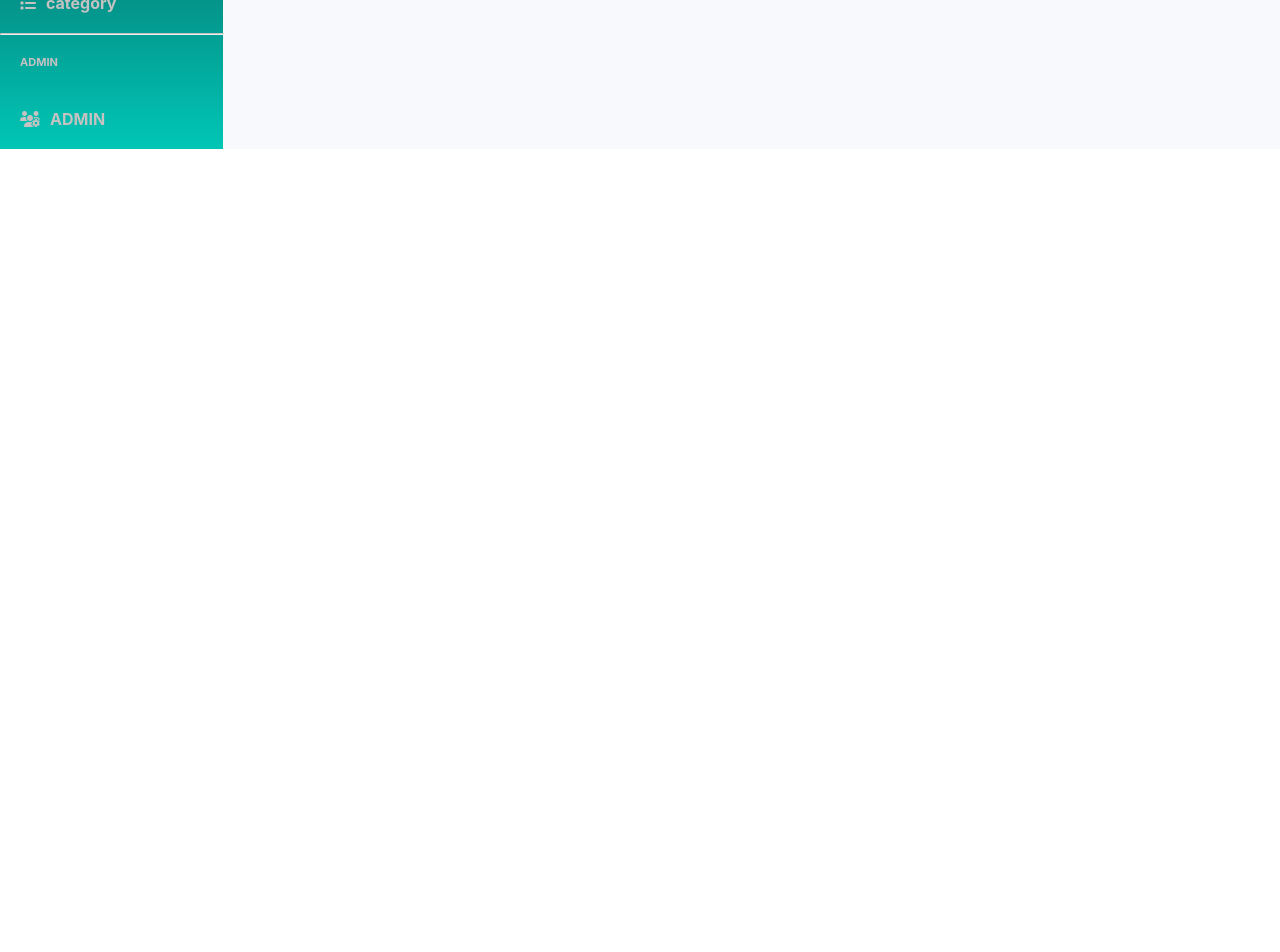
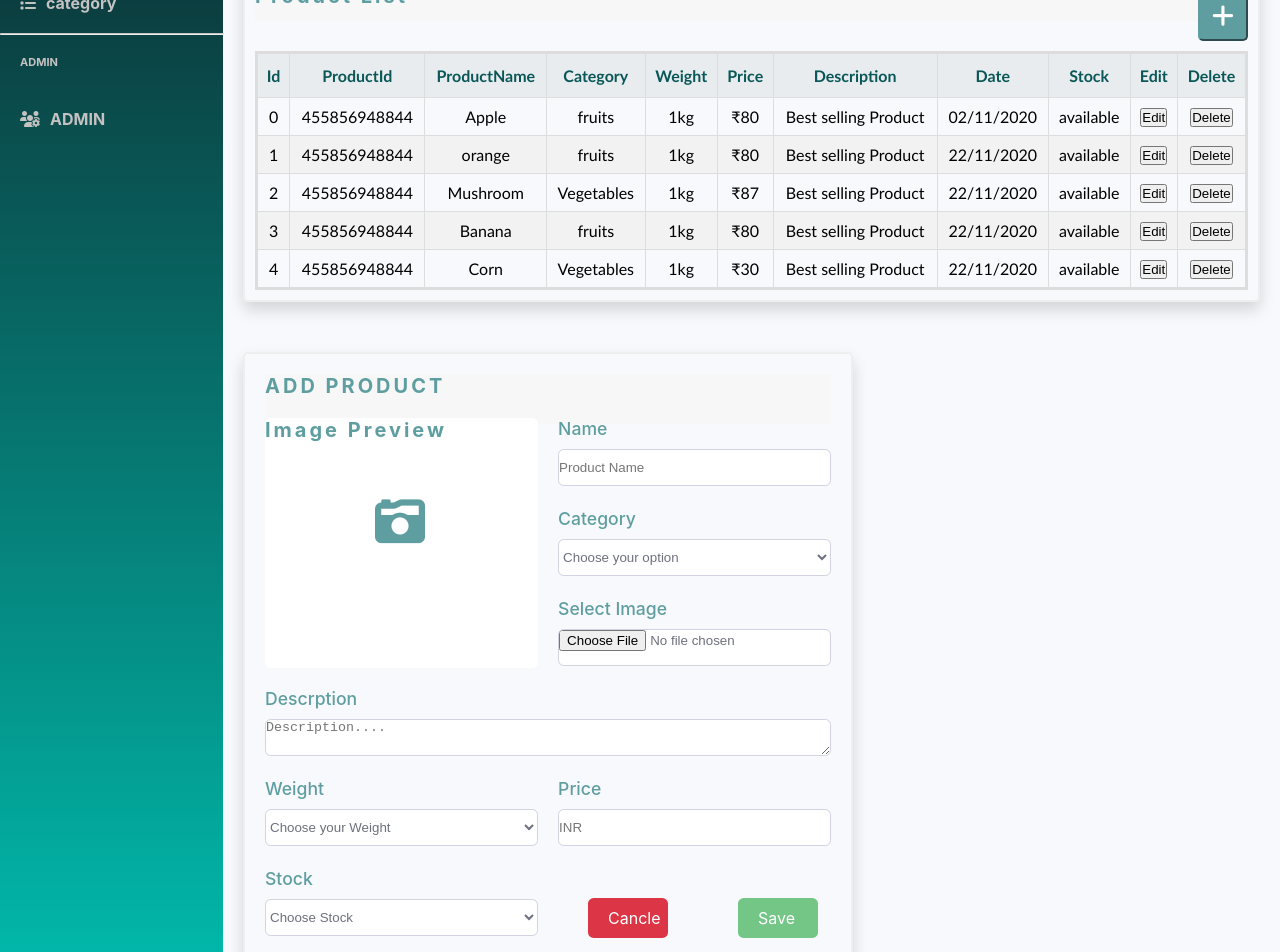
Before and after one commit to soumitya0/EcommerceSite_AdminPanel, a React (Create React App) app in the folder client/myapp/: page /dashboard/addProducts in a window 1280 px wide. Shown: the part 400-1352 px from the top of the page. Before the commit the page ends 800 px from the top, so only its background shows below. Built offline with nearby package versions, Linux system fonts and the light colour scheme.

Commit message:
DashBorad AddPRoduct UI

```diff
--- a/client/myapp/src/App.css
+++ b/client/myapp/src/App.css
@@ -121,6 +121,14 @@
 }
 
 /* Table */
+.tabelContainerProduct {
+  width: 100%;
+  border: 2px solid #eee;
+  padding: 10px;
+  border-radius: 5px;
+  box-shadow: 0 0.5rem 1rem rgba(0, 0, 0, 0.15);
+  transition: 0.3s;
+}
 .tabelContainer {
   width: 520px;
   border: 2px solid #eee;
@@ -167,3 +175,26 @@ th {
   background-color: #e9ecef;
   color: #095756;
 }
+
+.header-buttons {
+  float: right;
+  margin-top: -30px;
+  margin-bottom: 10px;
+}
+
+.btnproduct {
+  height: 50px;
+  width: 50px;
+  display: inline-block;
+  font-weight: 400;
+  color: #fff;
+  text-align: center;
+  font-size: 25px;
+  border-radius: 5px;
+  user-select: none;
+}
+
+.btn-green {
+  background-color: cadetblue;
+  border-color: cadetblue;
+}
--- a/client/myapp/src/components/DashboardComponents/DashBoard/Dashboard.js
+++ b/client/myapp/src/components/DashboardComponents/DashBoard/Dashboard.js
@@ -11,6 +11,7 @@ import DashBoardManageProduct from "../DashBoardManageProduct/DashBoardManagePro
 import DashBoardOrder from "../DashBoardOrders/DashBoardOrder";
 import DashBoardCategory from "../DashboardCategory/DashBoardCategory";
 import DashBoardAdmin from "../DashBoardAdmin/DashBoardAdmin";
+import DashboardProduct from "../DashBoardProduct/DashboardProduct";
 class Dashboard extends Component {
   render() {
     return (
@@ -34,7 +35,7 @@ class Dashboard extends Component {
                 </Route>
 
                 <Route path="/dashboard/addProducts" exact>
-                  <DashBoardAddProduct />
+                  <DashboardProduct />
                 </Route>
 
                 <Route path="/dashboard/manageProduct" exact>
--- a/client/myapp/src/components/DashboardComponents/DashBoardProduct/AddProduct/DashBoardAddProduct.js
+++ b/client/myapp/src/components/DashboardComponents/DashBoardProduct/AddProduct/DashBoardAddProduct.js
@@ -1,11 +1,102 @@
-import React, { Component } from "react";
+import React, { Component, Fragment } from "react";
+
+import "./DashBoardAddProductStyle.css";
 
 class DashBoardAddProduct extends Component {
   render() {
     return (
-      <div>
-        <h2>DashBoardAddProductt</h2>
-      </div>
+      <Fragment>
+        <div className="FormContainer marginTop-50">
+          <div className="tableName text-700">
+            <p>ADD PRODUCT </p>
+
+            <form>
+              <div className="formGrid marginTop-20">
+                <div className="formGridImagePreView">
+                  Image Preview
+                  <div className="formIcon">
+                    <i class="fas fa-camera-retro "></i>
+                  </div>
+                </div>
+
+                <div className="formGridName">
+                  <p className="formLable">Name</p>
+                  <input
+                    className="formInput"
+                    type="text"
+                    placeholder="Product Name"
+                  />
+                </div>
+
+                <div className="formGridCategory">
+                  <p className="formLable">Category</p>
+                  <select className="formInput">
+                    <option>Choose your option</option>
+                    <option value="1">Option 1</option>
+                    <option value="2">Option 2</option>
+                    <option value="3">Option 3</option>
+                  </select>
+                </div>
+
+                <div className="formGridImage">
+                  <p className="formLable">Select Image</p>
+                  <input
+                    className="formInput"
+                    type="file"
+                    placeholder="Product Name"
+                  />
+                </div>
+
+                <div className="formGridDescription">
+                  <p className="formLable">Descrption</p>
+                  <textarea
+                    className="formInput"
+                    type="text"
+                    placeholder="Description...."
+                  />
+                </div>
+
+                <div className="formGridWeight">
+                  <p className="formLable">Weight</p>
+                  <select className="formInput">
+                    <option>Choose your Weight</option>
+                    <option value="1">250grm</option>
+                    <option value="2">1kg</option>
+                    <option value="3">5kg</option>
+                  </select>
+                </div>
+
+                <div className="formGridPrice">
+                  <p className="formLable">Price</p>
+                  <input className="formInput" type="text" placeholder="INR" />
+                </div>
+
+                <div className="formGridStock">
+                  <p className="formLable">Stock</p>
+                  <select className="formInput">
+                    <option>Choose Stock</option>
+                    <option value="1">Avaliable</option>
+                    <option value="2">Out of Stock</option>
+                  </select>
+                </div>
+
+                <div
+                  className="formGridBtn"
+                  style={{ margin: "30px 0px 0px 30px" }}
+                >
+                  <div className="formBtn btn_cancle">
+                    <p className="Btntext">Cancle</p>
+                  </div>
+
+                  <div className="formBtn btn_submit">
+                    <p className="Btntext">Save</p>
+                  </div>
+                </div>
+              </div>
+            </form>
+          </div>
+        </div>
+      </Fragment>
     );
   }
 }
--- a/client/myapp/src/components/DashboardComponents/DashBoardProduct/AddProduct/DashBoardAddProductStyle.css
+++ b/client/myapp/src/components/DashboardComponents/DashBoardProduct/AddProduct/DashBoardAddProductStyle.css
@@ -0,0 +1,103 @@
+.FormContainer {
+  width: 60%;
+  border: 2px solid #eee;
+
+  border-radius: 5px;
+  box-shadow: 0 0.5rem 1rem rgba(0, 0, 0, 0.15);
+  transition: 0.3s;
+
+  height: 700px;
+  padding: 20px;
+}
+
+.formGrid {
+  display: grid;
+  width: 100%;
+  height: 600px;
+  grid-template-columns: repeat(2, 1fr);
+  grid-template-rows: repeat(6, 70px);
+  grid-gap: 20px;
+}
+
+.formGridImagePreView {
+  background-color: #fff;
+  grid-row: 1/4;
+  border-radius: 0.35rem;
+}
+.formGridImagePreView:hover {
+  box-shadow: 0 0 0 0.2rem rgba(78, 115, 223, 0.25);
+}
+.formGridDescription {
+  grid-column: 1/-1;
+}
+
+.formLable {
+  font-size: 1.1rem;
+  letter-spacing: normal;
+  font-weight: 500;
+}
+
+.formInput {
+  margin-top: 10px;
+  width: 100%;
+  height: 37px;
+  font-weight: 500;
+  color: #6e707e;
+  background-color: #fff;
+  background-clip: padding-box;
+  border: 1px solid #d1d3e2;
+  border-radius: 0.35rem;
+  transition: border-color 0.15s ease-in-out, box-shadow 0.15s ease-in-out;
+}
+
+.formInput:focus {
+  color: #6e707e;
+  background-color: #fff;
+  border-color: #bac8f3;
+  outline: 0;
+  box-shadow: 0 0 0 0.2rem rgba(78, 115, 223, 0.25);
+}
+
+.formBtn {
+  height: 40px;
+  width: 80px;
+  display: inline;
+  position: absolute;
+  border-radius: 0.35rem;
+
+  display: flex;
+}
+
+.btn_cancle {
+  background-color: #dc3545;
+  color: #fff;
+}
+
+.btn_submit {
+  margin-left: 150px;
+  background-color: #74c687;
+  color: #fff;
+}
+.Btntext {
+  font-size: 16px;
+  letter-spacing: normal;
+  font-weight: normal;
+  align-self: center;
+  padding: 20px;
+}
+
+.btn_cancle:hover {
+  box-shadow: 0 0 0 0.2rem rgba(219, 77, 21, 0.863);
+  cursor: pointer;
+}
+
+.btn_submit:hover {
+  box-shadow: 0 0 0 0.2rem rgba(101, 236, 113, 0.863);
+  cursor: pointer;
+}
+
+.formIcon {
+  font-size: 50px;
+  text-align: center;
+  margin: 50px;
+}
--- /dev/null
+++ b/client/myapp/src/components/DashboardComponents/DashBoardProduct/DashboardProduct.js
@@ -0,0 +1,166 @@
+import React, { Component, Fragment } from "react";
+import TopCard from "../../../common/components/Dashboard/TopCard";
+import DashBoardAddProduct from "./AddProduct/DashBoardAddProduct";
+class DashboardProduct extends Component {
+  constructor(props) {
+    super(props);
+
+    this.state = {
+      Data: [
+        {
+          ProductId: "455856948844",
+          ProductName: "Apple",
+          Category: "fruits",
+          weight: "1kg",
+          price: "₹80",
+          Description: "Best selling Product",
+          Date: "02/11/2020",
+          Stock: "available",
+        },
+        {
+          ProductId: "455856948844",
+          ProductName: "orange",
+          Category: "fruits",
+          weight: "1kg",
+          price: "₹80",
+          Description: "Best selling Product",
+          Date: "22/11/2020",
+          Stock: "available",
+        },
+        {
+          ProductId: "455856948844",
+          ProductName: "Mushroom",
+          Category: "Vegetables",
+          weight: "1kg",
+          price: "₹87",
+          Description: "Best selling Product",
+          Date: "22/11/2020",
+          Stock: "available",
+        },
+        {
+          ProductId: "455856948844",
+          ProductName: "Banana",
+          Category: "fruits",
+          weight: "1kg",
+          price: "₹80",
+          Description: "Best selling Product",
+          Date: "22/11/2020",
+          Stock: "available",
+        },
+        {
+          ProductId: "455856948844",
+          ProductName: "Corn",
+          Category: "Vegetables",
+          weight: "1kg",
+          price: "₹30",
+          Description: "Best selling Product",
+          Date: "22/11/2020",
+          Stock: "available",
+        },
+      ],
+
+      TableHeaderData: [
+        "Id",
+        "ProductId",
+        "ProductName",
+        "Category",
+        "Weight",
+        "Price",
+        "Description",
+        "Date",
+        "Stock",
+        "Edit",
+        "Delete",
+      ],
+    };
+  }
+
+  //Table
+  //Header
+  TableHeader() {
+    return this.state.TableHeaderData.map((data, index) => (
+      <th key={data.ProductId}>{data}</th>
+    ));
+  }
+
+  //Table Data
+
+  TableData() {
+    return this.state.Data.map((data, index) => {
+      const {
+        ProductId,
+        ProductName,
+        Category,
+        weight,
+        price,
+        Description,
+        Date,
+        Stock,
+      } = data;
+
+      return (
+        <tr>
+          <td>{index}</td>
+          <td>{ProductId}</td>
+          <td>{ProductName}</td>
+          <td>{Category}</td>
+          <td>{weight}</td>
+          <td>{price}</td>
+          <td>{Description}</td>
+          <td>{Date}</td>
+          <td>{Stock}</td>
+          <td>
+            {" "}
+            <button>Edit</button>
+          </td>
+          <td>
+            {" "}
+            <button>Delete</button>
+          </td>
+        </tr>
+      );
+    });
+  }
+
+  render() {
+    return (
+      <Fragment>
+        <h1 className="text-gray text-700">Products</h1>
+        <p className="marginTop-10">Products here</p>
+        <div className="GridCardInfo marginTop-20">
+          <div>
+            <TopCard />
+          </div>
+          <div>
+            <TopCard />
+          </div>
+          <div>
+            <TopCard />
+          </div>
+        </div>
+
+        {/* Table*/}
+        <div className="tabelContainerProduct marginTop-50">
+          <div className="tableName text-700">
+            <p>Product List </p>
+          </div>
+
+          <div className="header-buttons">
+            <button className="btnproduct btn-green ">
+              <i class="fas fa-plus"></i>
+            </button>
+          </div>
+          <table className="TableState">
+            <tr>{this.TableHeader()}</tr>
+
+            <tbody>{this.TableData()}</tbody>
+          </table>
+        </div>
+
+        <DashBoardAddProduct />
+      </Fragment>
+    );
+  }
+}
+
+export default DashboardProduct;
```
Also changed, not shown: client/myapp/src/components/DashboardComponents/DashBoardProduct/DashboardProductStyle.css (added).
